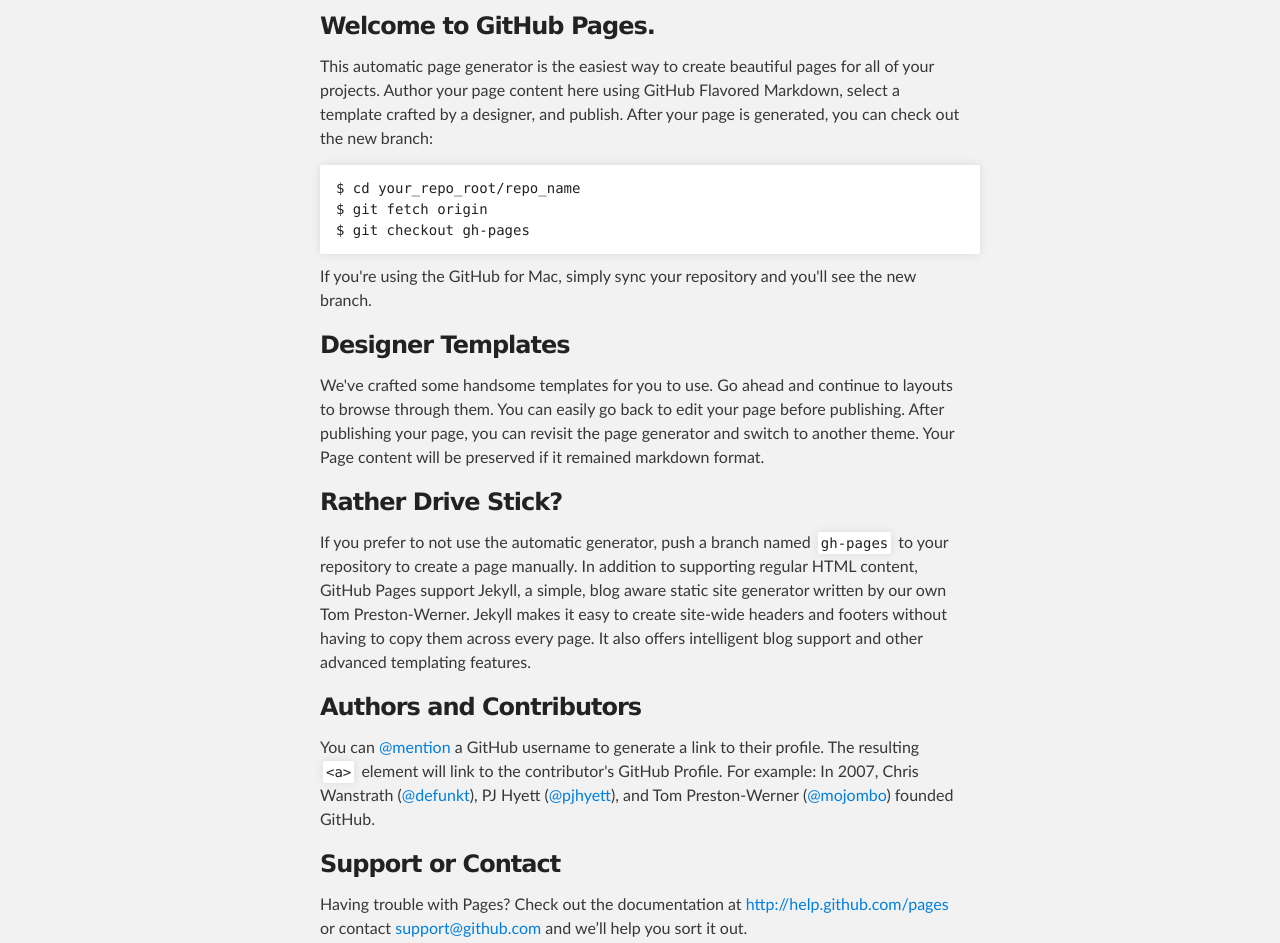
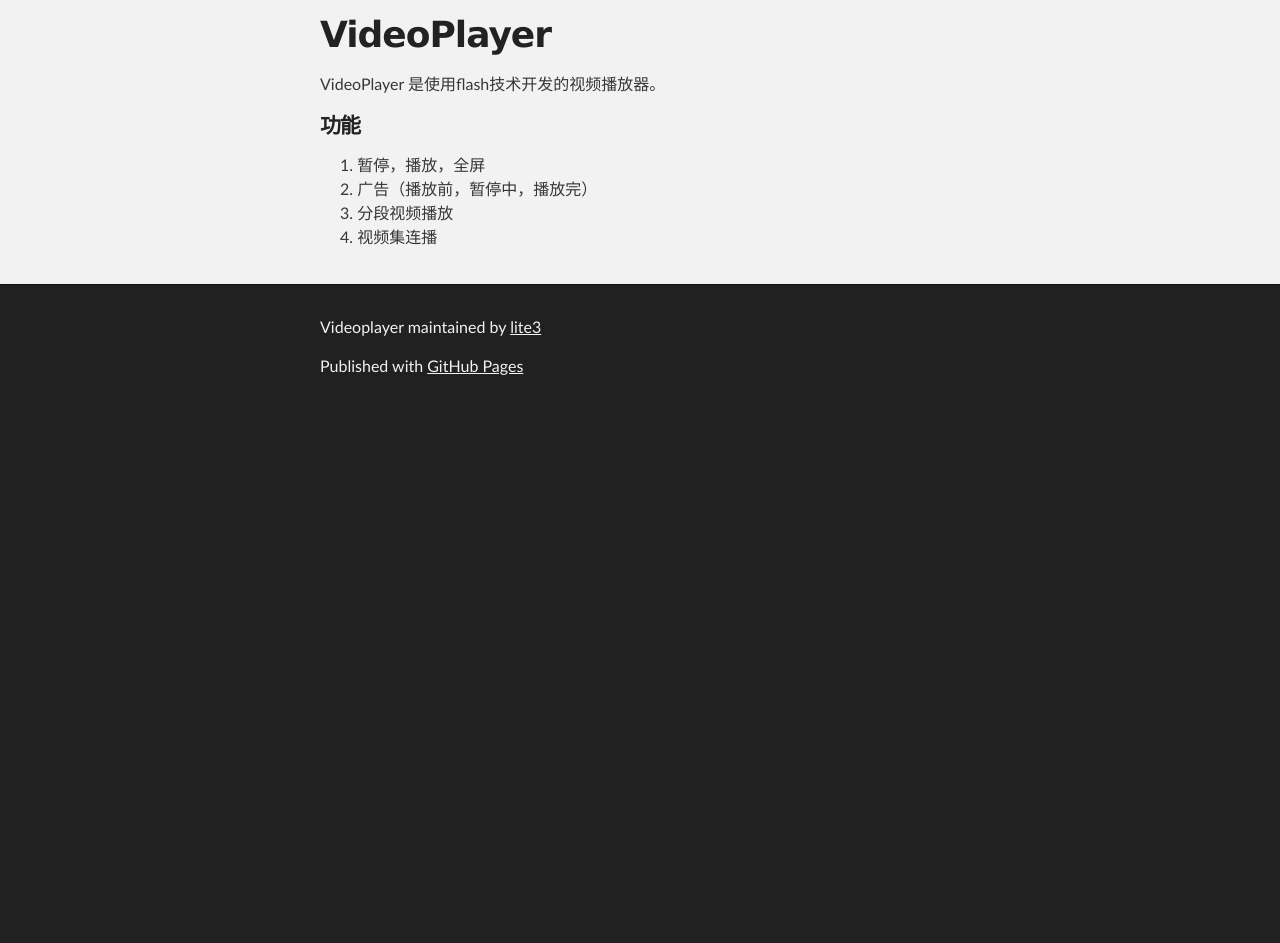
Before and after one commit to litefeel/VideoPlayer, a plain HTML site: page index.html in a window 1280 px wide. Shown: the part 252-1195 px from the top of the page. After the commit the page ends 800 px from the top, so only its background shows below. Drawn offline with Linux system fonts and the light colour scheme.

Commit message:
Create gh-pages branch via GitHub

```diff
--- a/index.html
+++ b/index.html
@@ -31,37 +31,20 @@
     <!-- MAIN CONTENT -->
     <div id="main_content_wrap" class="outer">
       <section id="main_content" class="inner">
-        <h3>
-<a name="welcome-to-github-pages" class="anchor" href="#welcome-to-github-pages"><span class="octicon octicon-link"></span></a>Welcome to GitHub Pages.</h3>
+        <h1>
+<a name="videoplayer" class="anchor" href="#videoplayer"><span class="octicon octicon-link"></span></a>VideoPlayer</h1>
 
-<p>This automatic page generator is the easiest way to create beautiful pages for all of your projects. Author your page content here using GitHub Flavored Markdown, select a template crafted by a designer, and publish. After your page is generated, you can check out the new branch:</p>
+<p>VideoPlayer 是使用flash技术开发的视频播放器。</p>
 
-<pre><code>$ cd your_repo_root/repo_name
-$ git fetch origin
-$ git checkout gh-pages
-</code></pre>
+<h4>
+<a name="%E5%8A%9F%E8%83%BD" class="anchor" href="#%E5%8A%9F%E8%83%BD"><span class="octicon octicon-link"></span></a>功能</h4>
 
-<p>If you're using the GitHub for Mac, simply sync your repository and you'll see the new branch.</p>
-
-<h3>
-<a name="designer-templates" class="anchor" href="#designer-templates"><span class="octicon octicon-link"></span></a>Designer Templates</h3>
-
-<p>We've crafted some handsome templates for you to use. Go ahead and continue to layouts to browse through them. You can easily go back to edit your page before publishing. After publishing your page, you can revisit the page generator and switch to another theme. Your Page content will be preserved if it remained markdown format.</p>
-
-<h3>
-<a name="rather-drive-stick" class="anchor" href="#rather-drive-stick"><span class="octicon octicon-link"></span></a>Rather Drive Stick?</h3>
-
-<p>If you prefer to not use the automatic generator, push a branch named <code>gh-pages</code> to your repository to create a page manually. In addition to supporting regular HTML content, GitHub Pages support Jekyll, a simple, blog aware static site generator written by our own Tom Preston-Werner. Jekyll makes it easy to create site-wide headers and footers without having to copy them across every page. It also offers intelligent blog support and other advanced templating features.</p>
-
-<h3>
-<a name="authors-and-contributors" class="anchor" href="#authors-and-contributors"><span class="octicon octicon-link"></span></a>Authors and Contributors</h3>
-
-<p>You can <a href="https://github.com/blog/821" class="user-mention">@mention</a> a GitHub username to generate a link to their profile. The resulting <code>&lt;a&gt;</code> element will link to the contributor's GitHub Profile. For example: In 2007, Chris Wanstrath (<a href="https://github.com/defunkt" class="user-mention">@defunkt</a>), PJ Hyett (<a href="https://github.com/pjhyett" class="user-mention">@pjhyett</a>), and Tom Preston-Werner (<a href="https://github.com/mojombo" class="user-mention">@mojombo</a>) founded GitHub.</p>
-
-<h3>
-<a name="support-or-contact" class="anchor" href="#support-or-contact"><span class="octicon octicon-link"></span></a>Support or Contact</h3>
-
-<p>Having trouble with Pages? Check out the documentation at <a href="http://help.github.com/pages">http://help.github.com/pages</a> or contact <a href="mailto:support@github.com">support@github.com</a> and we’ll help you sort it out.</p>
+<ol>
+<li>暂停，播放，全屏</li>
+<li>广告（播放前，暂停中，播放完）</li>
+<li>分段视频播放</li>
+<li>视频集连播</li>
+</ol>
       </section>
     </div>
 
```
Also changed, not shown: params.json (+1 -1 lines).
